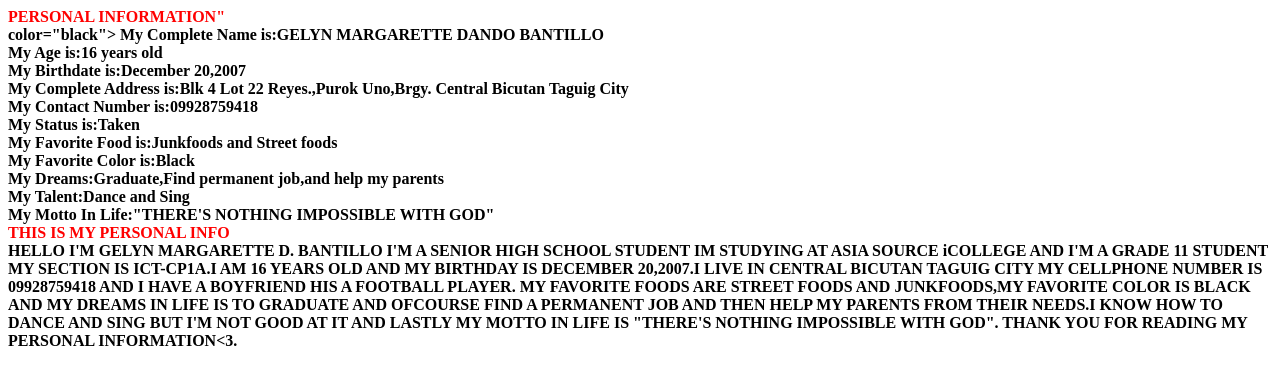
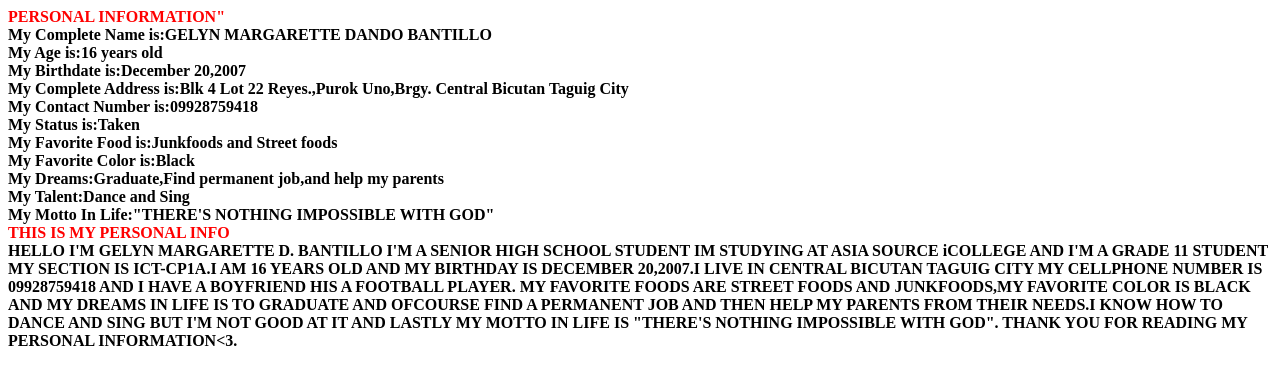
Before and after one commit to Gelyn16/Activity-1, a plain HTML site: page index.html in a window 1280 px wide. Drawn offline with Linux system fonts and the light colour scheme.

Commit message:
Update index.html

```diff
--- a/index.html
+++ b/index.html
@@ -1,6 +1,6 @@
 <html>
 <body>
-<b><font color="red">PERSONAL INFORMATION"<br></font> color="black">
+<b><font color="red">PERSONAL INFORMATION"<br></font> <color="black">
 <b>My Complete Name is:GELYN MARGARETTE DANDO BANTILLO<br>
 <b>My Age is:16 years old<br>
 <b>My Birthdate is:December 20,2007<br>
```
